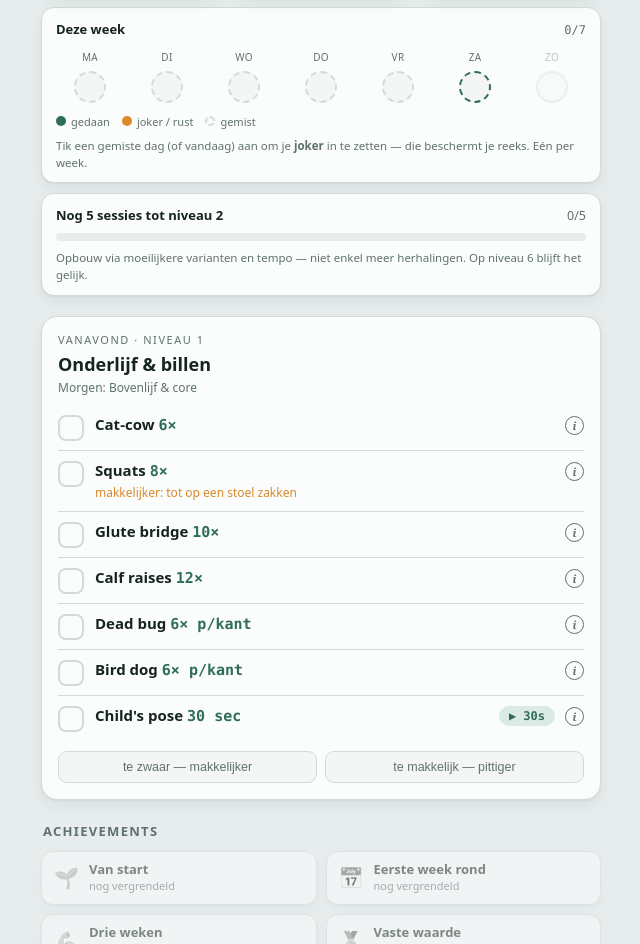
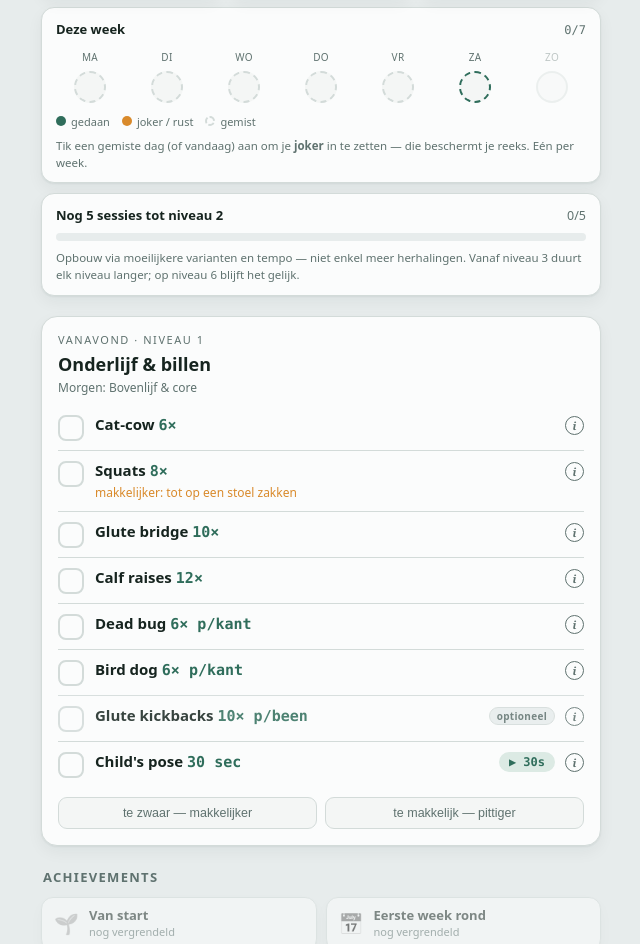
Before and after one commit to odries/mcdofit, a plain HTML site: page index.html in a window 1280 px wide. Shown: the part 156-1100 px from the top of the page, without its empty margins (319-959 px from the left). Drawn offline with Linux system fonts and the light colour scheme.

Commit message:
Add files via upload

```diff
--- a/index.html
+++ b/index.html
@@ -97,6 +97,8 @@
   .timerbtn.fin{background:var(--spruce);color:#fff}
   .i{flex:0 0 auto;width:19px;height:19px;border-radius:50%;border:1.5px solid var(--stone);color:var(--stone);background:none;font-size:11px;font-style:italic;font-weight:700;font-family:Georgia,serif;cursor:pointer;display:grid;place-items:center;padding:0;margin-left:2px}
   .i.open{background:var(--stone);color:var(--card)}
+  .ex.optional{opacity:.85}
+  .optchip{font-size:10px;font-weight:700;letter-spacing:.03em;color:var(--stone);background:var(--mist);border:1px solid var(--line);border-radius:20px;padding:1px 7px;flex:0 0 auto}
   .ex-easy{font-size:12px;color:var(--amber);margin-top:2px}
   .starchip{font-size:10px;font-weight:700;letter-spacing:.03em;color:var(--amber);background:var(--amber-soft);border-radius:20px;padding:1px 7px;flex:0 0 auto}
   .ex-note{font-size:12.5px;color:var(--stone);margin-top:1px}
@@ -183,7 +185,10 @@ const INFO={
   "Superman":"Op je buik, armen naar voor gestrekt. Til tegelijk je armen, borst en benen een stukje van de grond, alsof je vliegt. Even vasthouden, rustig zakken. Traint de rugspieren.",
   "Hip flexor stretch":"Kniel op één knie, andere voet plat voor je. Knijp de bil van het achterste been aan en duw je heup zacht naar voor, romp rechtop. Rek vooraan de heup. Dan wisselen.",
   "Hamstring stretch":"Eén been gestrekt voor je, buig vanuit de heup naar voor met rechte rug tot je rek voelt achteraan het bovenbeen. Dan wisselen. Niet doorveren.",
-  "Child's pose":"Kniel, zak met je zit naar je hielen en strek je armen naar voor op de grond. Laat rug en schouders ontspannen. Rustig ademen."
+  "Child's pose":"Kniel, zak met je zit naar je hielen en strek je armen naar voor op de grond. Laat rug en schouders ontspannen. Rustig ademen.",
+  "World's greatest stretch":"Grote uitvalspas naar voor. Zet de hand aan de binnenkant van de voorste voet op de grond, draai dan de andere arm open naar het plafond. Terug, dan de andere kant. Volledige-lichaam-losmaker.",
+  "Arm circles & shoulder rolls":"Sta rechtop. Maak rustige grote cirkels met je armen (voor- en achterwaarts) en rol je schouders los. Warmt schouders en bovenrug op.",
+  "Hip openers (knie-cirkels)":"Op handen en knieën. Beweeg één knie in trage cirkels (open naar buiten, terug), dan de andere kant. Maakt de heupen los voor been-oefeningen."
 };
 
 const MAX=6;
@@ -204,19 +209,30 @@ const EX={
   hipflexor:[{n:"Hip flexor stretch",r:"30 sec p/kant"},{n:"Hip flexor stretch",r:"30 sec p/kant"},{n:"Hip flexor stretch",r:"30 sec p/kant"},{n:"Hip flexor stretch",r:"30 sec p/kant"},{n:"Hip flexor stretch",r:"40 sec p/kant"},{n:"Hip flexor stretch",r:"40 sec p/kant"}],
   hamstring:[{n:"Hamstring stretch",r:"30 sec p/kant"},{n:"Hamstring stretch",r:"30 sec p/kant"},{n:"Hamstring stretch",r:"30 sec p/kant"},{n:"Hamstring stretch",r:"30 sec p/kant"},{n:"Hamstring stretch",r:"40 sec p/kant"},{n:"Hamstring stretch",r:"40 sec p/kant"}],
   childs:[{n:"Child's pose",r:"30 sec"},{n:"Child's pose",r:"30 sec"},{n:"Child's pose",r:"30 sec"},{n:"Child's pose",r:"30 sec"},{n:"Child's pose",r:"40 sec"},{n:"Child's pose",r:"40 sec"}],
+  wgs:[{n:"World's greatest stretch",r:"4× p/kant"},{n:"World's greatest stretch",r:"4× p/kant"},{n:"World's greatest stretch",r:"5× p/kant"},{n:"World's greatest stretch",r:"5× p/kant"},{n:"World's greatest stretch",r:"6× p/kant"},{n:"World's greatest stretch",r:"6× p/kant"}],
+  shoulderroll:[{n:"Arm circles & shoulder rolls",r:"20 sec"},{n:"Arm circles & shoulder rolls",r:"20 sec"},{n:"Arm circles & shoulder rolls",r:"30 sec"},{n:"Arm circles & shoulder rolls",r:"30 sec"},{n:"Arm circles & shoulder rolls",r:"30 sec"},{n:"Arm circles & shoulder rolls",r:"30 sec"}],
+  hipopener:[{n:"Hip openers (knie-cirkels)",r:"6× p/kant"},{n:"Hip openers (knie-cirkels)",r:"6× p/kant"},{n:"Hip openers (knie-cirkels)",r:"8× p/kant"},{n:"Hip openers (knie-cirkels)",r:"8× p/kant"},{n:"Hip openers (knie-cirkels)",r:"8× p/kant"},{n:"Hip openers (knie-cirkels)",r:"8× p/kant"}],
 };
 
 /* 4 roterende dagen — draaien door: A → B → C → D → A ...
    De "ster" (object met pool) rouleert per dag, dus zelfs dezelfde dag varieert. */
+const OPEN={pool:["catcow","wgs","hipopener","shoulderroll"],daily:true};
 const DAYS=[
-  {tag:"A",name:"Onderlijf & billen",seq:["catcow",{pool:["squat","lunge","wallsit"]},"glute","calf","deadbug","birddog","childs"]},
-  {tag:"B",name:"Bovenlijf & core",seq:["catcow","push",{pool:["plank","sideplank","deadbug"]},"birddog","glute","calf","childs"]},
-  {tag:"C",name:"Core & rug",seq:["catcow","birddog","superman",{pool:["deadbug","sideplank","plank"]},"wallsit","glute","hipflexor"]},
-  {tag:"D",name:"Full mix",seq:["catcow",{pool:["squat","lunge","wallsit"]},"push","kickback","calf","plank","hamstring"]},
+  {tag:"A",name:"Onderlijf & billen",seq:[OPEN,{pool:["squat","lunge","wallsit"]},"glute","calf","deadbug","birddog",{opt:"kickback"},"childs"]},
+  {tag:"B",name:"Bovenlijf & core",seq:[OPEN,"push",{pool:["plank","sideplank","deadbug"]},"birddog","glute","calf",{opt:"superman"},"childs"]},
+  {tag:"C",name:"Core & rug",seq:[OPEN,"birddog","superman",{pool:["deadbug","sideplank","plank"]},"wallsit","glute",{opt:"kickback"},"hipflexor"]},
+  {tag:"D",name:"Full mix",seq:[OPEN,{pool:["squat","lunge","wallsit"]},"push","kickback","calf","plank",{opt:"sideplank"},"hamstring"]},
 ];
-function resolveDay(day){ const cyc=Math.floor(total()/DAYS.length); return day.seq.map(s=> typeof s==="string" ? s : s.pool[cyc % s.pool.length]); }
-function starIndexOf(day){ return day.seq.findIndex(s=> typeof s!=="string"); }
-function circuit(li,di){ return resolveDay(DAYS[di]).map(k=>EX[k][li]); }
+function resolveDay(day){
+  const cyc=Math.floor(total()/DAYS.length), tot=total();
+  return day.seq.map(s=>{
+    if(typeof s==="string") return {key:s,opt:false};
+    if(s.opt) return {key:s.opt,opt:true};
+    if(s.daily) return {key:s.pool[tot % s.pool.length],opt:false};
+    return {key:s.pool[cyc % s.pool.length],opt:false};
+  });
+}
+function circuit(li,di){ return resolveDay(DAYS[di]).map(o=>({ex:EX[o.key][li],opt:o.opt})); }
 const DAYICON={
   A:'<svg width="18" height="18" viewBox="0 0 20 20" fill="none" stroke="currentColor" stroke-width="2" stroke-linecap="round" stroke-linejoin="round"><path d="M10 4 L6 16"/><path d="M10 4 L14 16"/><path d="M6 16 H4"/><path d="M14 16 H16"/></svg>',
   B:'<svg width="18" height="18" viewBox="0 0 20 20" fill="none" stroke="currentColor" stroke-width="2" stroke-linecap="round" stroke-linejoin="round"><path d="M5 10 H15"/><path d="M5 7 V13"/><path d="M15 7 V13"/><path d="M3 8.5 V11.5"/><path d="M17 8.5 V11.5"/></svg>',
@@ -267,7 +283,8 @@ function weekKey(s){ return mondayOf(s); }
 function restCountInWeek(s){ const wk=weekKey(s); return Object.keys(state.rest).filter(x=>weekKey(x)===wk).length; }
 
 function total(){ return Object.keys(state.log).length; }
-function autoLevel(){ return Math.min(MAX, 1+Math.floor(total()/5)); }
+const LVLREQ=[0,5,10,20,30,40];
+function autoLevel(){ let l=1; for(let i=0;i<LVLREQ.length;i++){ if(total()>=LVLREQ[i]) l=i+1; } return Math.min(MAX,l); }
 function levelIdx(){ return Math.max(1, Math.min(MAX, autoLevel()+state.offset)) - 1; }
 function nextIdx(){ return (state.dayIdx+1)%DAYS.length; }
 
@@ -328,7 +345,7 @@ function applyTheme(){
 function render(gained){
   gained=gained||[];
   clearTimers();
-  const li=levelIdx(), di=state.dayIdx, day=DAYS[di], items=circuit(li,di), starIdx=starIndexOf(day), t=todayStr(), doneToday=!!state.log[t], streak=computeStreak();
+  const li=levelIdx(), di=state.dayIdx, day=DAYS[di], items=circuit(li,di), t=todayStr(), doneToday=!!state.log[t], streak=computeStreak();
 
   document.getElementById("v-streak").textContent=streak;
   document.getElementById("t-streak").classList.toggle("cold", streak===0);
@@ -361,11 +378,11 @@ function render(gained){
         ? 'Tik een gemiste dag (of vandaag) aan om je <b>joker</b> in te zetten — die beschermt je reeks. Eén per week.'
         : 'Joker van deze week is ingezet. Tik hem opnieuw aan om te annuleren.')+'</div>';
 
-  const al=autoLevel(), into=total()%5, toNext=5-into;
-  const hint='<div class="hint">Opbouw via moeilijkere varianten en tempo — niet enkel meer herhalingen. Op niveau 6 blijft het gelijk.</div>';
+  const al=autoLevel(), bandStart=LVLREQ[al-1], bandEnd=(al<MAX?LVLREQ[al]:bandStart), toNext=bandEnd-total(), bandLen=Math.max(1,bandEnd-bandStart);
+  const hint='<div class="hint">Opbouw via moeilijkere varianten en tempo — niet enkel meer herhalingen. Vanaf niveau 3 duurt elk niveau langer; op niveau 6 blijft het gelijk.</div>';
   document.getElementById("prog").innerHTML = (al>=MAX
     ? '<div class="row"><b>Niveau 6 — onderhoudsmodus</b><span>plafond</span></div><div class="track"><div class="fill" style="width:100%"></div></div>'+hint
-    : '<div class="row"><b>Nog '+toNext+' sessie'+(toNext===1?'':'s')+' tot niveau '+(al+1)+'</b><span>'+into+'/5</span></div><div class="track"><div class="fill" style="width:'+(into/5*100)+'%"></div></div>'+hint);
+    : '<div class="row"><b>Nog '+toNext+' sessie'+(toNext===1?'':'s')+' tot niveau '+(al+1)+'</b><span>'+(total()-bandStart)+'/'+bandLen+'</span></div><div class="track"><div class="fill" style="width:'+((total()-bandStart)/bandLen*100)+'%"></div></div>'+hint);
 
   const tn=document.getElementById("tonight");
   let head='<div class="th"><div class="lab">Vanavond · niveau '+(li+1)+'</div><div class="lvl">'+day.name+'</div><div class="nx">Morgen: '+DAYS[nextIdx()].name+'</div></div>';
@@ -376,13 +393,14 @@ function render(gained){
     let g=""; if(gained.length){ g='<div class="gained">'+gained.map(id=>{const a=ACH.find(x=>x.id===id);return '<span>'+a.em+' '+a.name+'</span>';}).join('')+'</div>'; }
     cele='<div class="celebrate"><div class="big">Voltooid vanavond ✓</div><div class="sm">Reeks: '+streak+' · totaal: '+total()+' sessies</div>'+g+'</div>';
   }
-  const rows=items.map((ex,j)=>{
-    const on=!!state.checks[j], hasInfo=!!INFO[ex.n], iOpen=!!infoOpen[j], lock=doneToday;
+  const rows=items.map((it,j)=>{
+    const ex=it.ex, on=!!state.checks[j], hasInfo=!!INFO[ex.n], iOpen=!!infoOpen[j], lock=doneToday;
     const tm=(!lock)?ex.r.match(/(\d+)\s*sec/):null; const tsec=tm?+tm[1]:0;
-    return '<div class="ex'+(on?" done":"")+'">'+
+    return '<div class="ex'+(on?" done":"")+(it.opt?" optional":"")+'">'+
       '<div class="cb'+(on?" on":"")+(lock?" lock":"")+'"'+(lock?'':' data-j="'+j+'" role="checkbox" tabindex="0"')+'><svg viewBox="0 0 24 24"><path d="M4 12 l5 5 l11 -12"/></svg></div>'+
       '<div class="ex-txt"><div class="ex-head"'+(hasInfo?' data-info="'+j+'"':'')+'>'+
         '<span class="ex-name">'+ex.n+'<span class="rep">'+ex.r+'</span></span>'+
+        (it.opt?'<span class="optchip">optioneel</span>':'')+
         (tsec?'<button class="timerbtn" data-t="'+j+'" data-sec="'+tsec+'">▶ '+tsec+'s</button>':'')+
         (hasInfo?'<button class="i'+(iOpen?' open':'')+'">i</button>':'')+
       '</div>'+
@@ -408,7 +426,7 @@ function bind(){
   document.querySelectorAll(".dot[data-rest]").forEach(el=>{ el.onclick=()=>toggleRest(el.dataset.rest); });
   document.querySelectorAll(".cb[data-j]").forEach(c=>{
     const toggle=()=>{ const j=c.dataset.j; state.checks[j]=!state.checks[j]; if(!state.checks[j]) delete state.checks[j];
-      const items=circuit(levelIdx(),state.dayIdx); const all=items.every((_,k)=>state.checks[k]);
+      const items=circuit(levelIdx(),state.dayIdx); const all=items.every((it,k)=> it.opt || state.checks[k]);
       if(all){ complete(); } else { save(); render(); } };
     c.onclick=toggle; c.onkeydown=e=>{ if(e.key===" "||e.key==="Enter"){e.preventDefault();toggle();} };
   });
```
